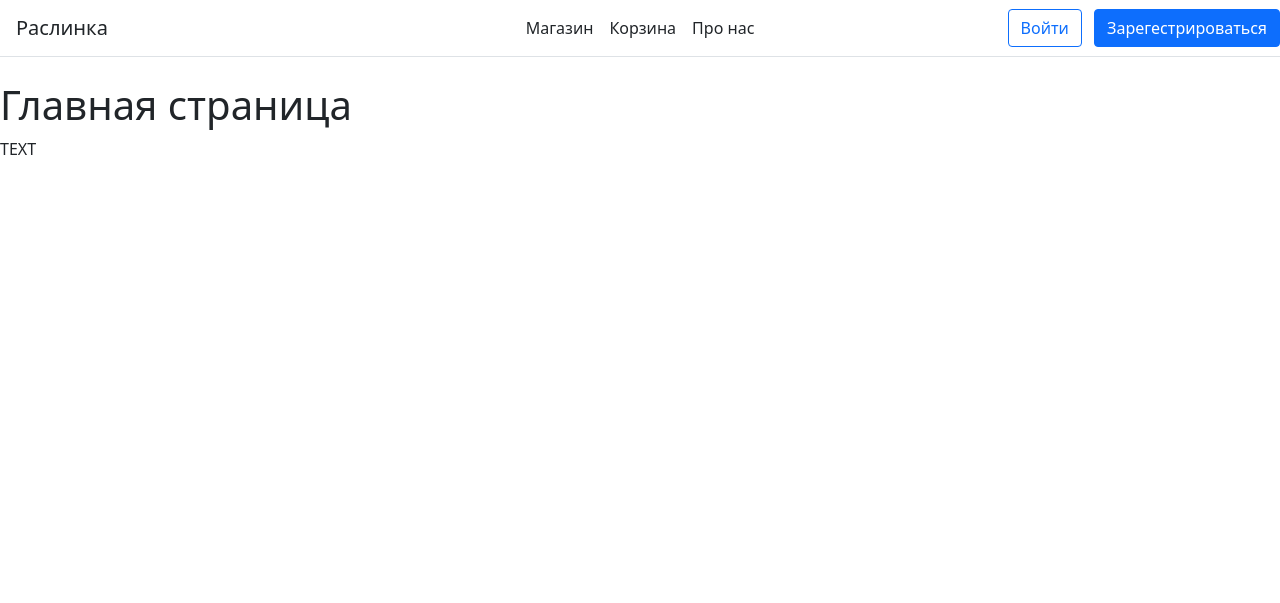
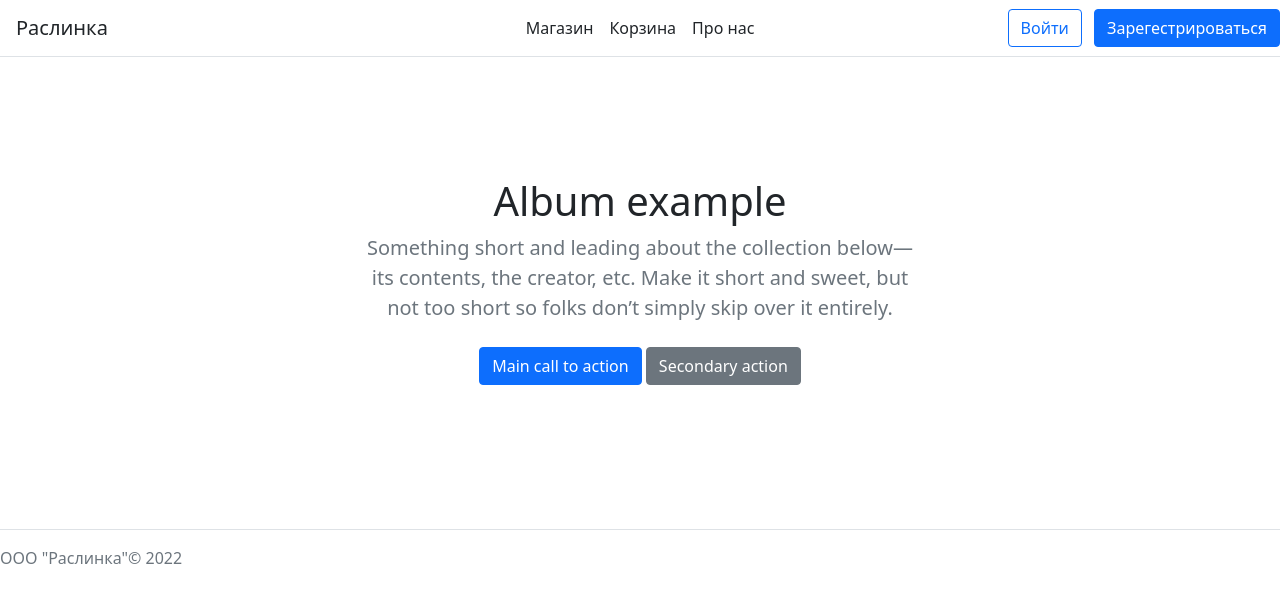
Before and after one commit to w105/WebsiteShop, a Django app: template Lab3-4/website/mainform/templates/mainform/index.html in a window 1280 px wide. Shown: the top 603 px of the page. Run offline with Django 4.2, Linux system fonts and the light colour scheme; the template is opened without the code that fills it, so the values that code supplies are empty.

Commit message:
Редактированиие главной страницы

```diff
--- a/Lab3-4/website/mainform/models.py
+++ b/Lab3-4/website/mainform/models.py
@@ -1,9 +1,9 @@
 from django.db import models
+
 
 class PlantModel(models.Model):
     title = models.CharField('name', max_length=100)
     data = models.TextField('data')
 
-
     def __str__(self):
         return self.title
--- a/Lab3-4/website/mainform/templates/mainform/index.html
+++ b/Lab3-4/website/mainform/templates/mainform/index.html
@@ -24,7 +24,25 @@
       </div>
     </header>
 
-<h1>Главная страница</h1>
-<p>TEXT</p>
+
+  <section class="py-5 text-center container">
+    <div class="row py-lg-5">
+      <div class="col-lg-6 col-md-8 mx-auto">
+        <h1 class="fw-light">Album example</h1>
+        <p class="lead text-muted">Something short and leading about the collection below—its contents, the creator, etc. Make it short and sweet, but not too short so folks don’t simply skip over it entirely.</p>
+        <p>
+          <a href="#" class="btn btn-primary my-2">Main call to action</a>
+          <a href="#" class="btn btn-secondary my-2">Secondary action</a>
+        </p>
+      </div>
+    </div>
+  </section>
+
+
+    <div>
+   <footer class="pt-3 mt-4 text-muted border-top">
+      ООО "Раслинка"© 2022
+    </footer>
+  </div>
 </body>
 </html>
```
Also changed, not shown: Lab3-4/website/mainform/admin.py (line endings or trailing spaces).
